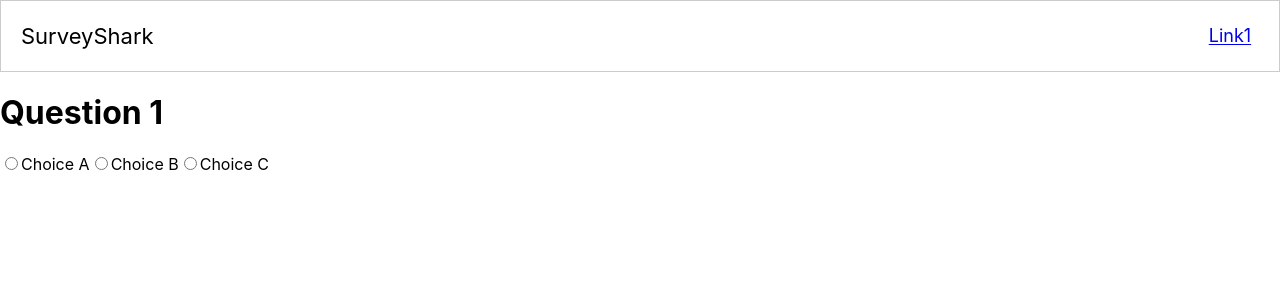
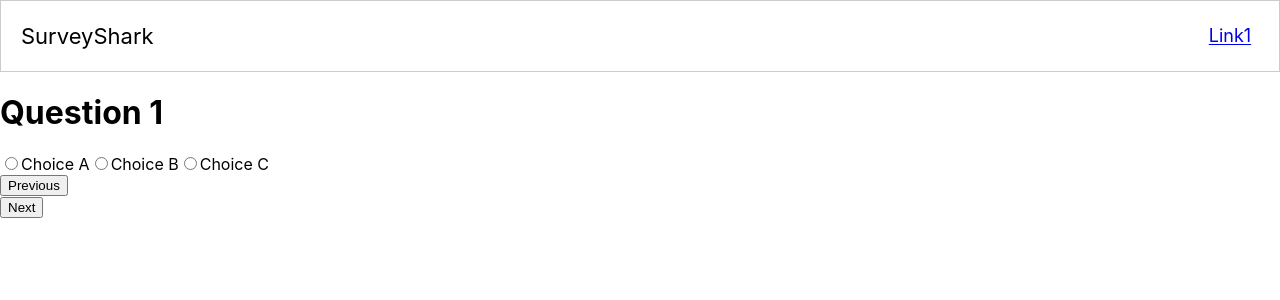
Before and after one commit to SurveyShark/surveyshark_ui, a React (Create React App) app: page /question-one in a window 1280 px wide. Shown: the top 300 px of the page. Built offline with nearby package versions, Linux system fonts and the light colour scheme.

Commit message:
add Next and Previous Button components

```diff
--- a/src/client/components/MainContent.js
+++ b/src/client/components/MainContent.js
@@ -1,6 +1,5 @@
 import React, { useState } from 'react'
 import { NavLink } from 'react-router-dom'
-import QuestionPage from './QuestionPage'
 
 const MainContent = () => (
   <div>
--- /dev/null
+++ b/src/client/components/NextButton.js
@@ -0,0 +1,12 @@
+import React, { useState } from 'react'
+import { NavLink } from 'react-router-dom'
+
+const NextButton = (props) => (
+  <div>
+    <NavLink to={props.nextLinkUrl}>
+      <button>Next</button>
+    </NavLink>
+  </div>
+)
+
+export default NextButton
--- /dev/null
+++ b/src/client/components/PreviousButton.js
@@ -0,0 +1,12 @@
+import React, { useState } from 'react'
+import { NavLink } from 'react-router-dom'
+
+const PreviousButton = (props) => (
+  <div>
+    <NavLink to={props.previousLinkUrl}>
+      <button>Previous</button>
+    </NavLink>
+  </div>
+)
+
+export default PreviousButton
--- a/src/client/components/QuestionPage.js
+++ b/src/client/components/QuestionPage.js
@@ -1,7 +1,8 @@
 import React from 'react'
+import NextButton from './NextButton'
+import PreviousButton from './PreviousButton'
 
-const QuestionPage = () => {
-  return (
+const Question = () => (
   <div>
     <h1>Question 1</h1>
     <form>
@@ -12,8 +13,9 @@ const QuestionPage = () => {
       <input type="radio" id="C" />
       <label htmlFor="C">Choice C</label>
     </form>
+    <PreviousButton previousLinkUrl="./" />
+    <NextButton nextLinkUrl="./question-two" />
   </div>
 )
-}
 
-export default QuestionPage
+export default Question
```
Lines whose indentation alone changed are shown as unchanged.
